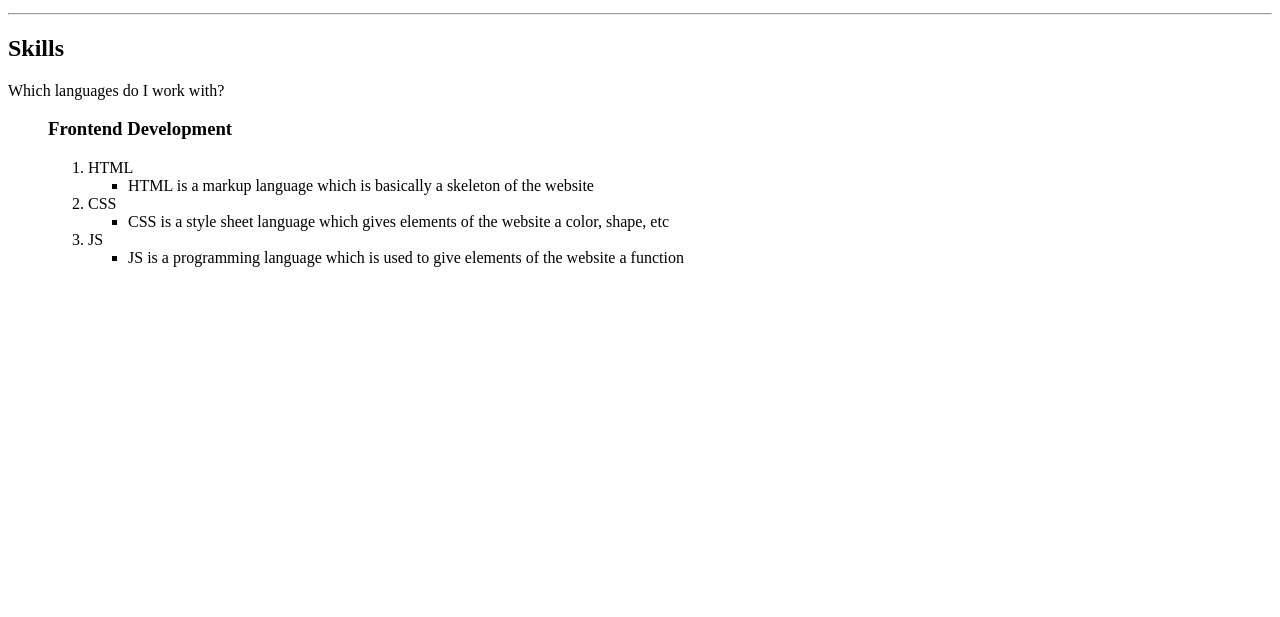
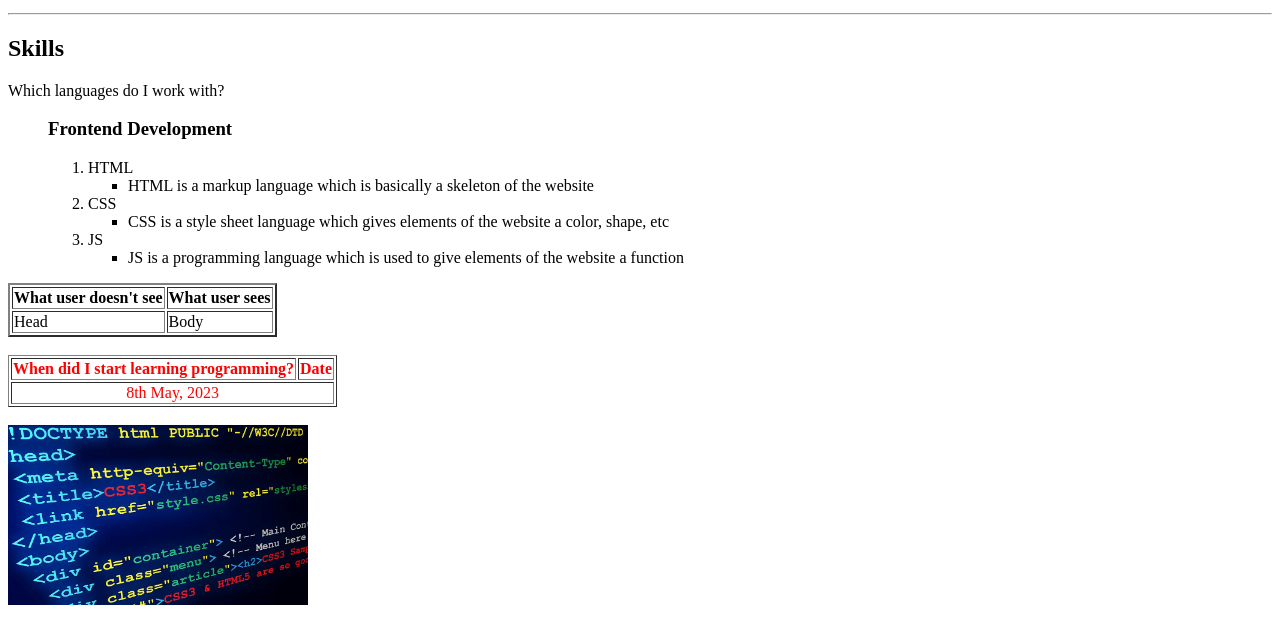
Before and after one commit to Georgianaviator737/First-Website, a plain HTML site: page index.html in a window 1280 px wide. Shown: the part 313-930 px from the top of the page. Before the commit the page ends 800 px from the top, so only its background shows below. Drawn offline with Linux system fonts and the light colour scheme.

Commit message:
git commit git push

```diff
--- a/index.html
+++ b/index.html
@@ -10,7 +10,8 @@
     />
     <meta
       name="description"
-      content="This is a personal website for frontend development"/>
+      content="This is a personal website for frontend development"
+    />
     <title>Nikas Website</title>
   </head>
   <body>
@@ -53,5 +54,27 @@
         </ul>
       </ol>
     </ul>
+    <table border="2">
+      <tr>
+        <th>What user doesn't see</th>
+        <th>What user sees</th>
+      </tr>
+      <tr>
+        <td>Head</td>
+        <td>Body</td>
+      </tr>
+    </table>
+    <br>
+    <table border="1"; style="color: red;">
+      <tr>
+        <th>When did I start learning programming?</th>
+        <th>Date</th>
+      </tr>
+      <tr>
+        <td align="center"; colspan="2">8th May, 2023</td>
+      </tr>
+    </table>
+    <br>
+    <img src="images/HTML-Basic.jpg" alt="HTML" width="300px">
   </body>
 </html>
```
Also changed, not shown: images/HTML-Basic.jpg (added).
